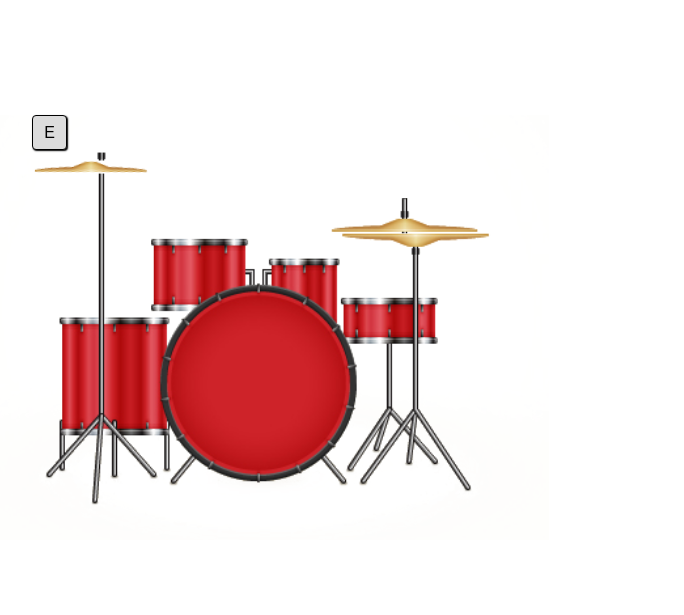
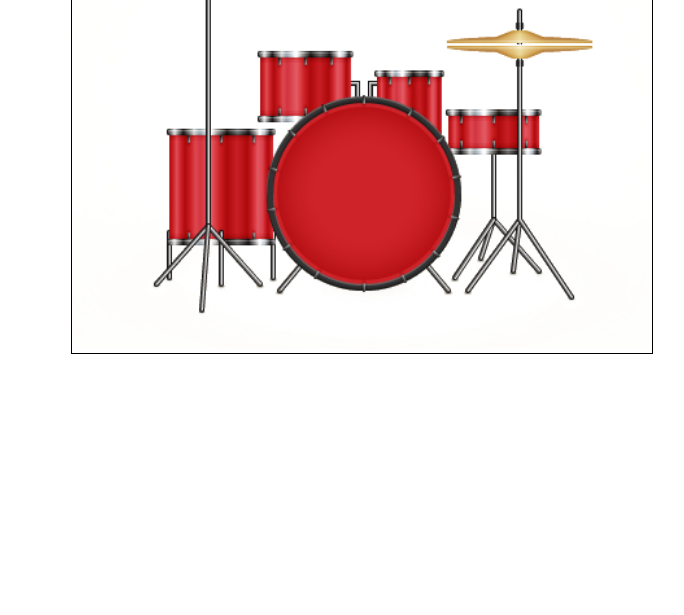
Before and after one commit to jurako/-js-tutorials--drumkit, a plain HTML site: page index.html in a window 1280 px wide. Shown: the part 185-800 px from the top of the page, without its empty margins (278-962 px from the left). Drawn offline with Linux system fonts and the light colour scheme; a web font is replaced by a local one.

Commit message:
Final drumkit appearance

```diff
--- /dev/null
+++ b/drumkit.js
@@ -0,0 +1,4 @@
+// window.addEventListener('resize', function() {
+//     let drumkit = document.getElementsByClassName('drumkit')[0];
+//     drumkit.style.width = '500px;'
+// })
--- a/index.html
+++ b/index.html
@@ -11,19 +11,10 @@
 </head>
 
 <body>
-    <div class="drumkit l-drumkit">
-        <div class="drumkit__content-left">
-            <h1 class="drumkit__title">JavaScript Drum Kit</h1>
-            <div class="drumkit__image-container">
-                <div class="drumkit__crash drumkit__crash_initial"></div>
-                <div class="drumkit__hihat-top"></div>
-
-                <div class="key key__crash">E</div>
-            </div>
-        </div>
-        <div class="drumkit__content-right">
-
-        </div>
+    <h1 class="title">JavaScript Drum Kit</h1>
+    <div class="drumkit-container">
+        <img class="drumkit" src="/images/drum-kit.png">
+        <img class="hihat" src="/images/hihat-top.png">
     </div>
 </body>
 
--- a/style.css
+++ b/style.css
@@ -4,27 +4,8 @@
     box-sizing: border-box;
 }
 
-/* Layout modules*/
-.l-drumkit {
-    height: 100vh;
-    width: 1200px;
-    margin: 0 auto;
-}
-
-/* Modules */
-.drumkit {
-    display: flex;
-}
-
-.drumkit__content-left {
-    flex-grow: 3;
-
-    display: flex;
-    flex-direction: column;
-}
-
-.drumkit__title {
-    flex-grow: 1;
+.title {
+    /* flex-grow: 1; */
 
     display: flex;
     justify-content: center;
@@ -34,67 +15,23 @@
     color: #43F4F7;
 }
 
-.drumkit__image-container {
-    flex: 0 0 500px;
+.drumkit-container {
+    max-width: 581.1px;
+    margin: 0 auto;
 
-    width: 100%;
-    background: url('./images/drum-kit.png') no-repeat center;
-    background-size: contain;
-    background-position-y: -75px;
     position: relative;
+
+    border: 1px solid black;
 }
 
-.drumkit__crash {
-    height: 36px;
-    width: 134px;
-
-    background: url('./images/crash.png') no-repeat center;
-    position: absolute;
-    top: 33px;
-    left: 266px;
+.drumkit {
+    width: 100%;
 }
 
-.drumkit__crash_initial {
-    transform: rotate(352.5deg);
+.hihat {
+    width: 28.41%;
+
+    position: absolute;
+    top: 30.44%;
+    left: 63.33%;
 }
-
-.drumkit__hihat-top {
-    height: 39px;
-    width: 165px;
-
-    background: url('./images/hihat-top.png') no-repeat center;
-    background-size: cover;
-    position: absolute;
-    top: 83px;
-    left: 562px;
-}
-
-.key {
-    height: 35px;
-    width: 35px;
-
-    display: flex;
-    justify-content: center;
-    align-items: center;
-
-    font-family: sans-serif;
-    background-color: gainsboro;
-
-    border: 1.5px solid black;
-    border-radius: 4px;
-    box-shadow: black 1px 1px 1.5px;
-}
-
-.drumkit__image-container .key  {
-    position: absolute;
-}
-
-.key__crash {
-    left: 270px;
-}
-
-
-
-.drumkit__content-right {
-    flex-grow: 1;
-}
```
